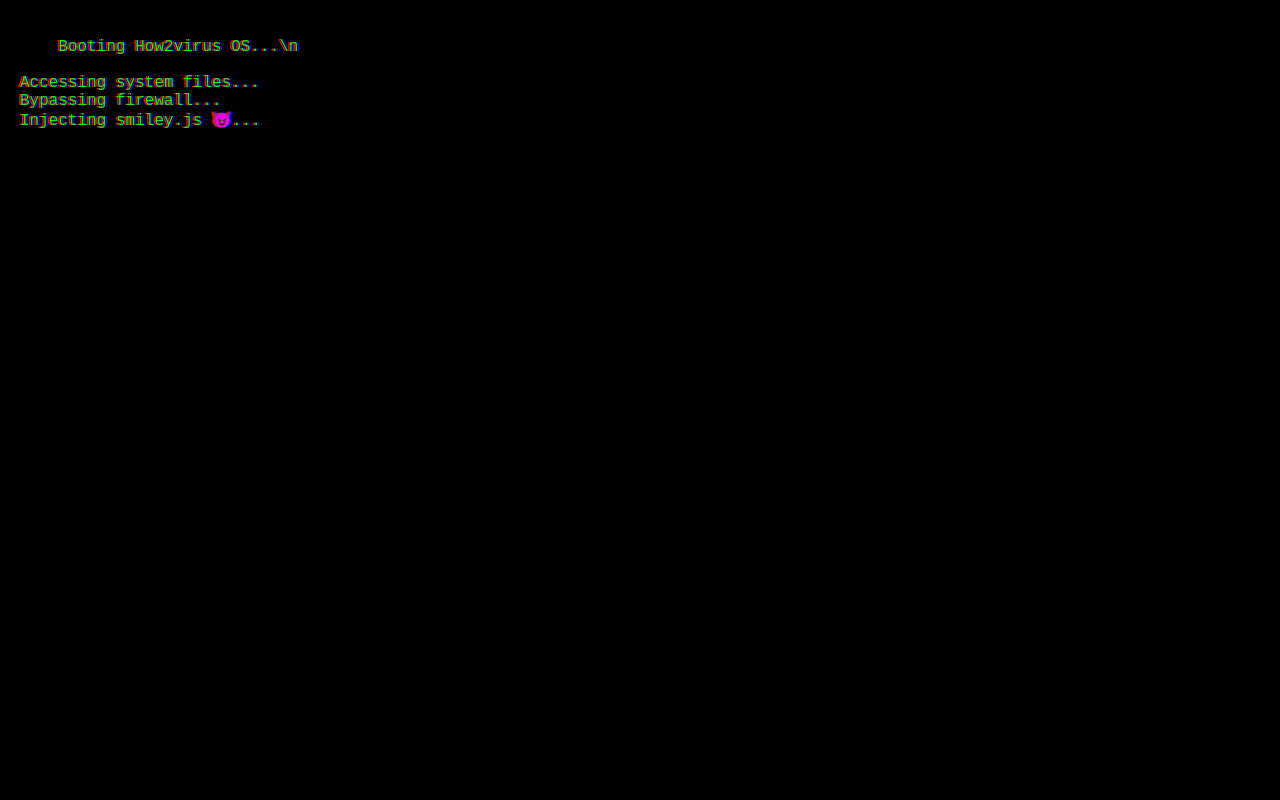
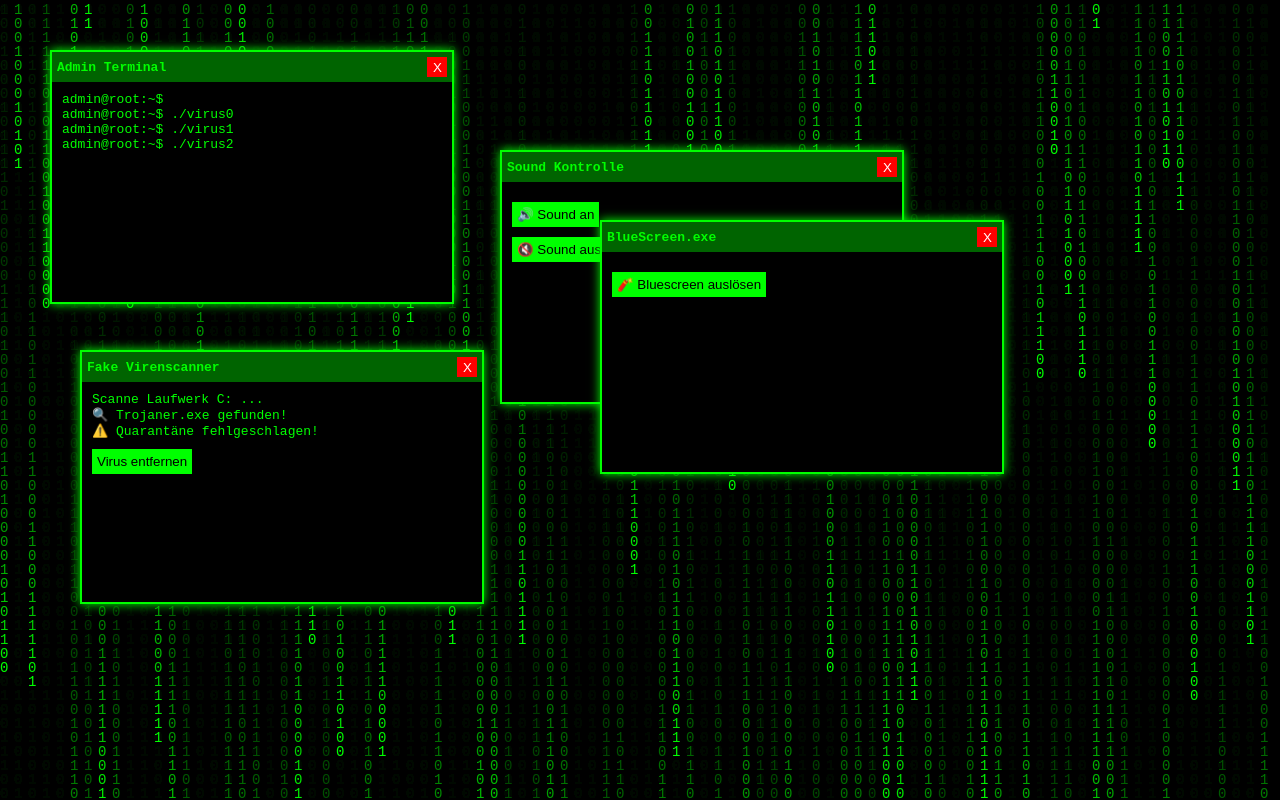
Before and after one commit to Nils-Mc/How2virus, a plain HTML site: page index.html in a window 1280 px wide. Drawn offline with Linux system fonts and the light colour scheme.

Commit message:
Update index.html

```diff
--- a/index.html
+++ b/index.html
@@ -1,131 +1,236 @@
 <!DOCTYPE html>
-<html lang="en">
+<html lang="de">
 <head>
-  <meta charset="UTF-8">
-  <title>How2virus 🦠</title>
+  <meta charset="UTF-8" />
+  <title>How2virus 😈</title>
   <style>
     html, body {
       margin: 0;
       padding: 0;
+      height: 100%;
       background: black;
       color: lime;
-      font-family: 'Courier New', monospace;
-      height: 100%;
+      font-family: monospace;
       overflow: hidden;
     }
-    .terminal {
-      padding: 20px;
-      height: 100vh;
-      white-space: pre-wrap;
+
+    canvas {
+      position: fixed;
+      top: 0;
+      left: 0;
+      z-index: 0;
+    }
+
+    .window {
+      position: absolute;
+      background: #1e1e1e;
+      border: 2px solid lime;
+      width: 400px;
+      height: 250px;
+      z-index: 2;
+      color: lime;
+      display: flex;
+      flex-direction: column;
+      box-shadow: 0 0 10px lime;
+    }
+
+    .title-bar {
+      background: darkgreen;
+      padding: 5px;
+      cursor: move;
+      display: flex;
+      justify-content: space-between;
+      align-items: center;
+    }
+
+    .title-bar span {
+      font-weight: bold;
+    }
+
+    .title-buttons button {
+      background: red;
+      color: white;
+      border: none;
+      width: 20px;
+      height: 20px;
+      margin-left: 5px;
+      cursor: pointer;
+    }
+
+    .content {
+      padding: 10px;
+      flex: 1;
       overflow-y: auto;
-      animation: glitch 1s infinite alternate;
+      background: black;
     }
-    @keyframes glitch {
-      0% { text-shadow: 2px 0 red, -2px 0 blue; }
-      100% { text-shadow: -2px 0 red, 2px 0 blue; }
-    }
-    .loader {
-      width: 100%;
-      background: #222;
-      height: 20px;
-      border-radius: 10px;
-      overflow: hidden;
+
+    button.action {
+      background: lime;
+      color: black;
+      border: none;
+      padding: 5px;
+      cursor: pointer;
       margin-top: 10px;
     }
-    .bar {
+
+    #rickroll {
+      display: none;
+      position: fixed;
+      z-index: 99;
+      top: 0;
+      left: 0;
+      width: 100%;
       height: 100%;
-      background: lime;
-      width: 0;
-      animation: load 5s linear forwards;
     }
-    @keyframes load {
-      100% { width: 100%; }
+
+    #rickroll iframe {
+      width: 100%;
+      height: 100%;
+      border: none;
     }
-    .button {
-      background: red;
+
+    #bluescreen {
+      display: none;
+      position: fixed;
+      z-index: 100;
+      top: 0;
+      left: 0;
+      width: 100%;
+      height: 100%;
+      background: #0000aa;
       color: white;
-      padding: 10px 20px;
-      border: none;
-      font-size: 16px;
-      cursor: pointer;
-      margin-top: 20px;
-      border-radius: 5px;
-    }
-    .hidden {
-      display: none;
+      font-family: monospace;
+      padding: 50px;
+      font-size: 18px;
     }
   </style>
 </head>
 <body onclick="enableFullscreen()">
-  <div class="terminal" id="terminal">
-    Booting How2virus OS...\n
+
+  <canvas id="matrix"></canvas>
+
+  <div class="window" id="terminalWin" style="top: 50px; left: 50px;">
+    <div class="title-bar" onmousedown="startDrag(event, this.parentElement)">
+      <span>Admin Terminal</span>
+      <div class="title-buttons">
+        <button onclick="this.closest('.window').style.display='none'">X</button>
+      </div>
+    </div>
+    <div class="content" id="terminalContent">admin@root:~$</div>
   </div>
 
-  <div class="loader"><div class="bar"></div></div>
+  <div class="window" id="scannerWin" style="top: 350px; left: 80px;">
+    <div class="title-bar" onmousedown="startDrag(event, this.parentElement)">
+      <span>Fake Virenscanner</span>
+      <div class="title-buttons">
+        <button onclick="this.closest('.window').style.display='none'">X</button>
+      </div>
+    </div>
+    <div class="content">
+      Scanne Laufwerk C: ...<br>
+      🔍 Trojaner.exe gefunden!<br>
+      ⚠️ Quarantäne fehlgeschlagen!<br>
+      <button class="action" onclick="rickroll()">Virus entfernen</button>
+    </div>
+  </div>
 
-  <button class="button" onclick="startVirus()">🧨 Selbstzerstörung starten</button>
+  <div class="window" id="soundWin" style="top: 150px; left: 500px;">
+    <div class="title-bar" onmousedown="startDrag(event, this.parentElement)">
+      <span>Sound Kontrolle</span>
+      <div class="title-buttons">
+        <button onclick="this.closest('.window').style.display='none'">X</button>
+      </div>
+    </div>
+    <div class="content">
+      <button class="action" onclick="document.getElementById('beep').play()">🔊 Sound an</button><br>
+      <button class="action" onclick="document.getElementById('beep').pause()">🔇 Sound aus</button>
+    </div>
+  </div>
+
+  <div class="window" id="bsodWin" style="top: 220px; left: 600px;">
+    <div class="title-bar" onmousedown="startDrag(event, this.parentElement)">
+      <span>BlueScreen.exe</span>
+      <div class="title-buttons">
+        <button onclick="this.closest('.window').style.display='none'">X</button>
+      </div>
+    </div>
+    <div class="content">
+      <button class="action" onclick="blueScreen()">🧨 Bluescreen auslösen</button>
+    </div>
+  </div>
+
+  <div id="bluescreen">
+    💀 Ein Problem wurde festgestellt und Windows wurde heruntergefahren, um den Computer zu schützen.<br><br>
+    DRIVER_IRQL_NOT_LESS_OR_EQUAL<br><br>
+    STOP: 0x000000D1 (0x00000000, 0x00000002, 0x00000000, 0x00000000)<br><br>
+    Press POWER to exit.
+  </div>
+
+  <div id="rickroll">
+    <iframe src="https://www.youtube.com/embed/dQw4w9WgXcQ?autoplay=1" allow="autoplay"></iframe>
+  </div>
+
+  <audio id="beep" src="https://freesound.org/data/previews/341/341695_5260877-lq.mp3" preload="auto"></audio>
 
   <script>
-    const terminal = document.getElementById("terminal");
-    const messages = [
-      "Accessing system files...",
-      "Bypassing firewall...",
-      "Injecting smiley.js 😈...",
-      "Launching pixel overload...",
-      "Downloading memes from /dev/null...",
-      "Encrypting cat pictures...",
-      "Installing Minecraft RTX virus...",
-      "Sending prank emails to Elon Musk...",
-      "Formatting reality...",
-      "✔️ Success! Virus simulation complete."
-    ];
+    // Vollbild
+    function enableFullscreen() {
+      const el = document.documentElement;
+      if (el.requestFullscreen) el.requestFullscreen();
+    }
 
-    let i = 0;
-    function typeNextLine() {
-      if (i < messages.length) {
-        terminal.innerText += "\n" + messages[i];
-        terminal.scrollTop = terminal.scrollHeight;
-        i++;
-        setTimeout(typeNextLine, 1000);
+    // Matrix
+    const c = document.getElementById("matrix");
+    const ctx = c.getContext("2d");
+    c.height = window.innerHeight;
+    c.width = window.innerWidth;
+    const letters = "01";
+    const fontSize = 14;
+    const columns = c.width / fontSize;
+    const drops = Array.from({ length: columns }, () => 1);
+
+    function draw() {
+      ctx.fillStyle = "rgba(0,0,0,0.05)";
+      ctx.fillRect(0, 0, c.width, c.height);
+      ctx.fillStyle = "#0F0";
+      ctx.font = fontSize + "px monospace";
+      for (let i = 0; i < drops.length; i++) {
+        const text = letters[Math.floor(Math.random() * letters.length)];
+        ctx.fillText(text, i * fontSize, drops[i] * fontSize);
+        if (drops[i] * fontSize > c.height && Math.random() > 0.975) drops[i] = 0;
+        drops[i]++;
       }
     }
+    setInterval(draw, 35);
 
-    setTimeout(typeNextLine, 3000);
-
-    function startVirus() {
-      let count = 5;
-      const btn = document.querySelector(".button");
-      const interval = setInterval(() => {
-        btn.innerText = `💥 Selbstzerstörung in ${count}...`;
-        count--;
-        if (count < 0) {
-          clearInterval(interval);
-          terminal.innerText += "\n💣 BOOM! Alles gelöscht! (nicht wirklich 😜)";
-          btn.classList.add("hidden");
-          document.body.style.background = "#900";
-        }
-      }, 1000);
+    // Drag Windows
+    let offsetX, offsetY;
+    function startDrag(e, win) {
+      e.preventDefault();
+      offsetX = e.clientX - win.offsetLeft;
+      offsetY = e.clientY - win.offsetTop;
+      document.onmousemove = function (ev) {
+        win.style.left = ev.clientX - offsetX + "px";
+        win.style.top = ev.clientY - offsetY + "px";
+      };
+      document.onmouseup = () => document.onmousemove = null;
     }
 
-    function enableFullscreen() {
-      const docElm = document.documentElement;
-      if (docElm.requestFullscreen) {
-        docElm.requestFullscreen();
-      } else if (docElm.webkitRequestFullscreen) {
-        docElm.webkitRequestFullscreen();
-      } else if (docElm.mozRequestFullScreen) {
-        docElm.mozRequestFullScreen();
-      } else if (docElm.msRequestFullscreen) {
-        docElm.msRequestFullscreen();
-      }
+    // Terminal
+    const term = document.getElementById("terminalContent");
+    let counter = 0;
+    setInterval(() => {
+      term.innerHTML += `<br>admin@root:~$ ./virus${counter++}`;
+      term.scrollTop = term.scrollHeight;
+    }, 1500);
+
+    function rickroll() {
+      document.getElementById("rickroll").style.display = "block";
     }
 
-    window.onload = () => {
-      // Versuch nach kurzem Timeout, wird beim ersten Klick sicher aktiviert
-      setTimeout(() => {
-        enableFullscreen();
-      }, 500);
-    };
+    function blueScreen() {
+      document.getElementById("bluescreen").style.display = "block";
+    }
   </script>
 </body>
 </html>
```
